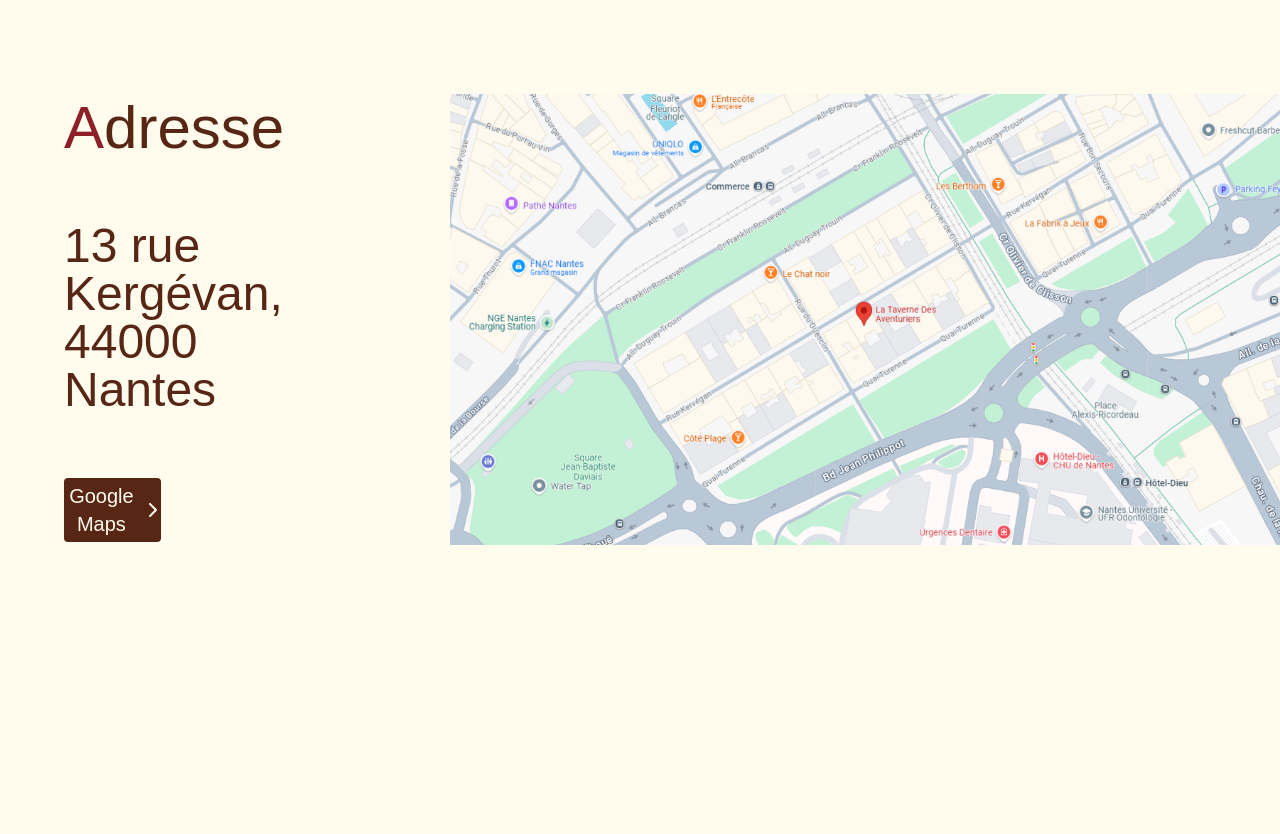
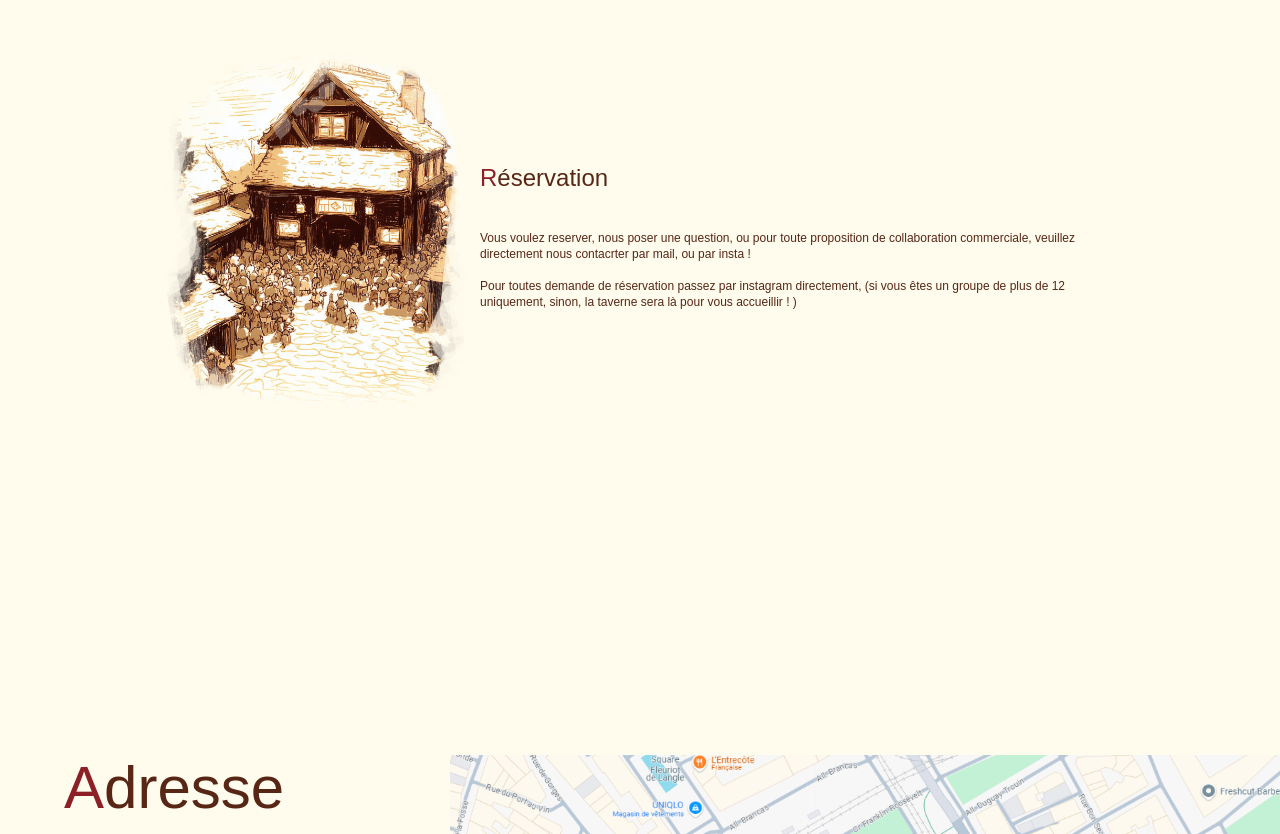
Before and after one commit to For-Hives/la-taverne-des-aventuriers, a Next.js app: page /contacts in a window 1280 px wide. Shown: the part 1285-2119 px from the top of the page. Built offline with nearby package versions, Linux system fonts and the light colour scheme; a web font is replaced by a local one.

Commit message:
feat: modified contact Page

```diff
--- a/src/app/contacts/page.tsx
+++ b/src/app/contacts/page.tsx
@@ -1,6 +1,7 @@
 import ContactElements from '@/components/Contact/ContactElementsSection.component'
 import HowToContact from '@/components/Contact/HowToContact.component'
 import MapSection from '@/components/Contact/MapSection.component'
+import ReservationComponent from '@/components/Contact/Reservation.component'
 import FooterComponent from '@/components/Global/Footer.component'
 
 import Navbar from '../../components/Global/Navbar.component.js'
@@ -18,6 +19,7 @@ export default function WhoAreWe() {
 			<div className='relative mt-[256px] flex flex-col items-center gap-[256px]'>
 				<HowToContact />
 				<ContactElements />
+				<ReservationComponent />
 				<MapSection />
 			</div>
 
--- /dev/null
+++ b/src/components/Contact/Reservation.component.js
@@ -0,0 +1,35 @@
+import Image from 'next/image'
+
+const ReservationComponent = () => {
+	return (
+		<div className='flex w-3/4 items-center justify-center'>
+			<div className='flex w-1/3 items-center justify-center'>
+				<Image
+					src='/assets/images/elements/ContactElements/House.png'
+					alt='LTDA Logo'
+					width={1080}
+					height={720}
+				/>
+			</div>
+			<div className='flex w-2/3 flex-col items-start justify-center gap-9 text-title-200'>
+				<h2 className='font-cardinal text-2xl first-letter:text-title-100'>
+					Réservation
+				</h2>
+				<p className='flex flex-col items-start gap-4 font-obraletra text-xs'>
+					<span>
+						Vous voulez reserver, nous poser une question, ou pour toute
+						proposition de collaboration commerciale, veuillez directement nous
+						contacrter par mail, ou par insta !
+					</span>
+					<span>
+						Pour toutes demande de réservation passez par instagram directement,
+						(si vous êtes un groupe de plus de 12 uniquement, sinon, la taverne
+						sera là pour vous accueillir ! )
+					</span>
+				</p>
+			</div>
+		</div>
+	)
+}
+
+export default ReservationComponent
```
Also changed, not shown: public/assets/images/elements/ContactElements/House.png (added).
